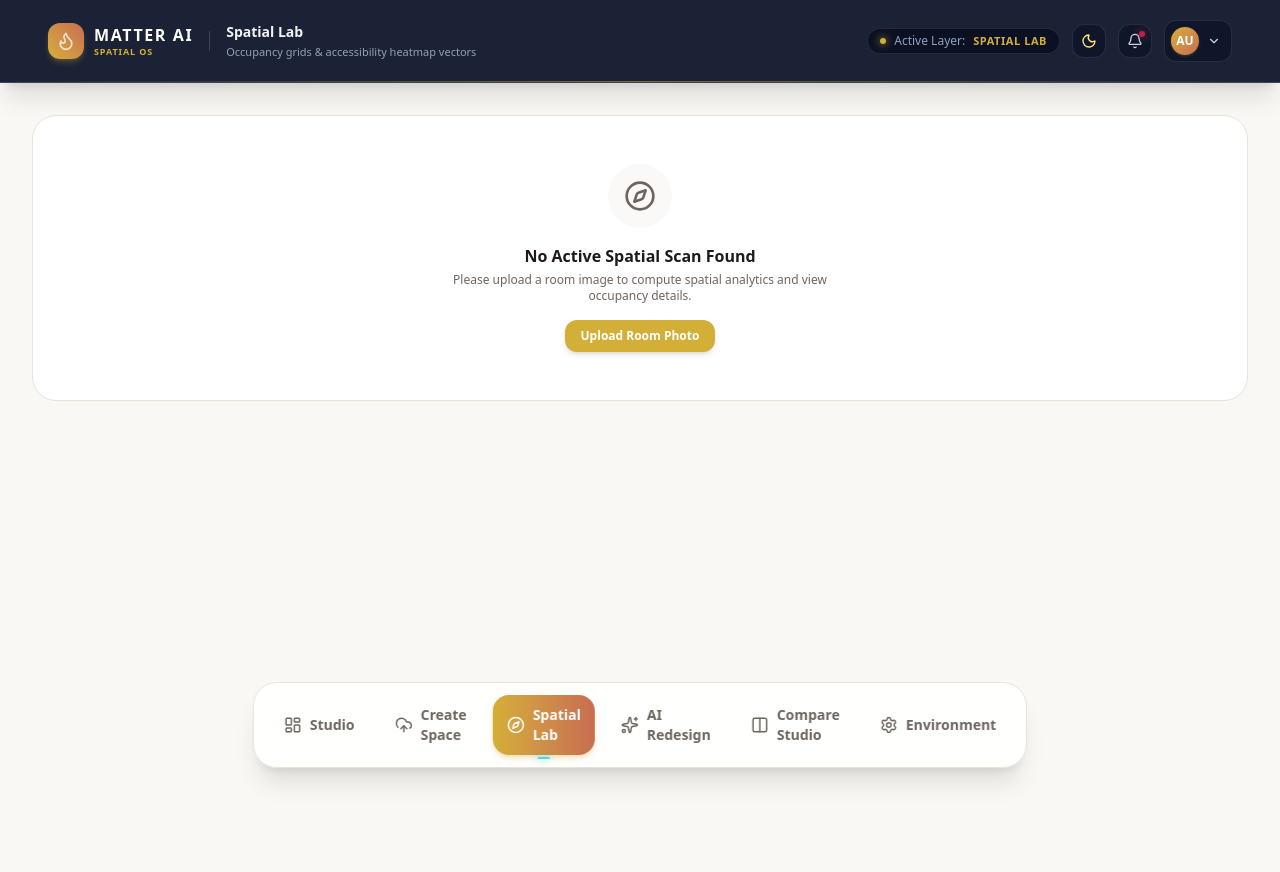
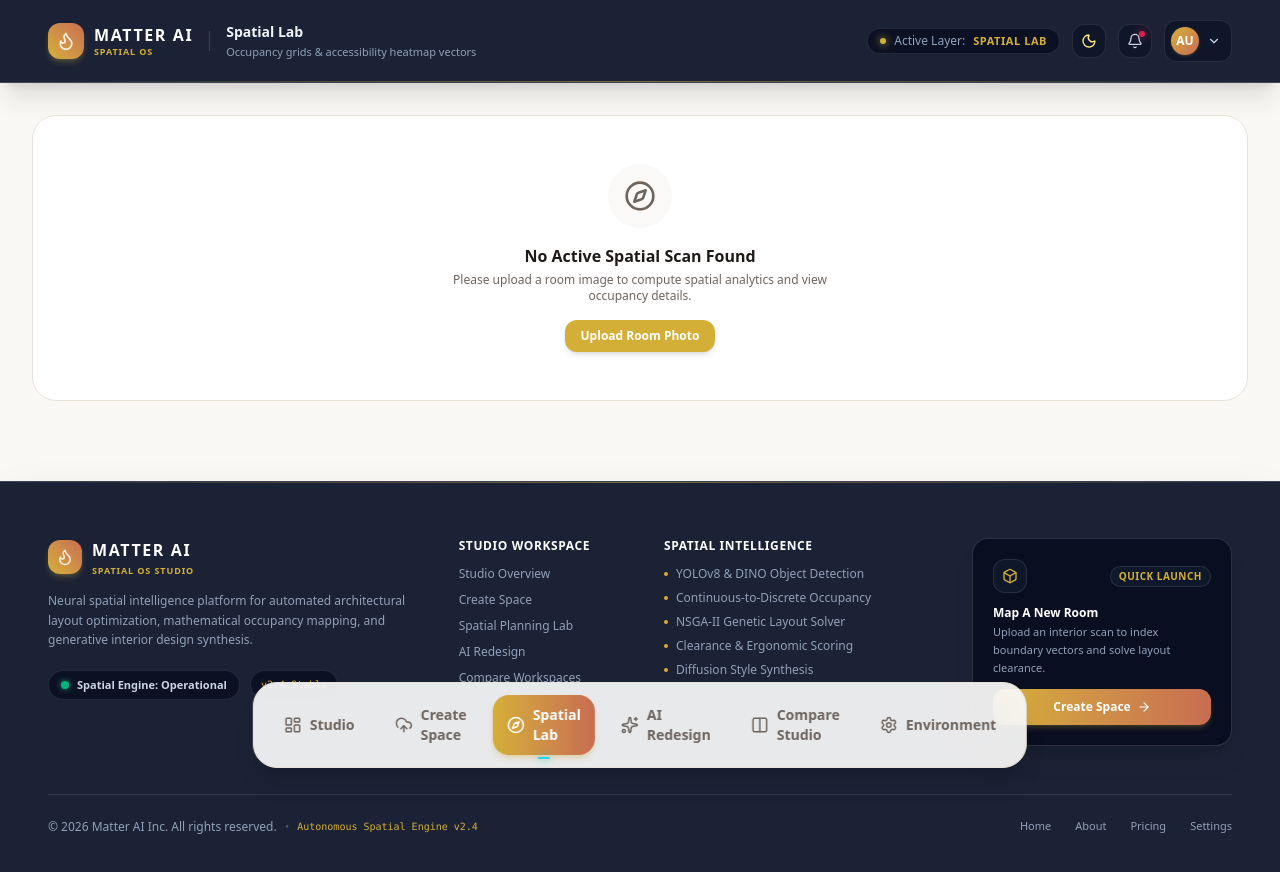
Before and after one commit to Ayushaggarwal05/Home_Decor_AI, a Next.js app in the folder frontend/: page /research in a window 1280 px wide. Shown: the top 872 px of the page. Before the commit the page ends 800 px from the top, so only its background shows below. Built offline with nearby package versions, Linux system fonts and the light colour scheme.

Commit message:
feat(studio): add professional dark slate & golden workspace footer

```diff
--- a/frontend/components/layout/DashboardShell.tsx
+++ b/frontend/components/layout/DashboardShell.tsx
@@ -5,6 +5,7 @@ import { usePathname } from 'next/navigation';
 import { motion, AnimatePresence } from 'framer-motion';
 import Navbar from './Navbar';
 import FloatingDock from './FloatingDock';
+import StudioFooter from './StudioFooter';
 
 interface DashboardShellProps {
   children: React.ReactNode;
@@ -54,7 +55,7 @@ export default function DashboardShell({ children }: DashboardShellProps) {
       <Navbar />
 
       {/* Main content wrapper */}
-      <div className="flex-1 flex flex-col min-w-0 w-full relative pb-28">
+      <div className="flex-1 flex flex-col min-w-0 w-full relative">
         <main className="flex-1 flex flex-col">
           <AnimatePresence mode="wait">
             <motion.div
@@ -69,6 +70,9 @@ export default function DashboardShell({ children }: DashboardShellProps) {
             </motion.div>
           </AnimatePresence>
         </main>
+
+        {/* Studio Workspace Footer */}
+        <StudioFooter />
       </div>
 
       {/* Floating Pill Dock Navigation at bottom center */}
--- /dev/null
+++ b/frontend/components/layout/StudioFooter.tsx
@@ -0,0 +1,168 @@
+'use client';
+
+import React from 'react';
+import Link from 'next/link';
+import { Flame, ArrowRight, Box } from 'lucide-react';
+
+export default function StudioFooter() {
+  return (
+    <footer className="border-t border-white/15 bg-slate-900/95 backdrop-blur-2xl text-white pt-14 pb-32 sm:pb-36 px-4 sm:px-8 lg:px-12 w-full relative z-10 font-sans mt-12 shadow-2xl">
+      {/* Glowing top golden accent highlight line matching Navbar */}
+      <div className="absolute top-0 left-0 right-0 h-[1px] bg-gradient-to-r from-transparent via-[#D4AF37]/50 to-transparent pointer-events-none" />
+
+      <div className="max-w-7xl mx-auto space-y-12">
+        {/* Main Grid: Brand + 3 Column Links + Quick Action Card */}
+        <div className="grid grid-cols-1 md:grid-cols-12 gap-8 lg:gap-12">
+
+          {/* Brand Info & Mission */}
+          <div className="md:col-span-4 space-y-4">
+            <Link href="/studio" className="flex items-center space-x-2.5 group w-fit">
+              <div className="p-2 bg-gradient-to-tr from-[#D4AF37] to-[#C86D51] rounded-xl shadow-md shadow-[#D4AF37]/25 group-hover:scale-105 transition-transform duration-300">
+                <Flame className="h-4.5 w-4.5 text-white animate-pulse" />
+              </div>
+              <div>
+                <span className="text-base font-black tracking-widest text-white uppercase">
+                  Matter AI
+                </span>
+                <p className="text-[9px] font-semibold text-[#D4AF37] tracking-widest uppercase leading-none mt-1">
+                  Spatial OS Studio
+                </p>
+              </div>
+            </Link>
+
+            <p className="text-xs text-slate-400 leading-relaxed max-w-sm">
+              Neural spatial intelligence platform for automated architectural layout optimization, mathematical occupancy mapping, and generative interior design synthesis.
+            </p>
+
+            <div className="flex flex-wrap items-center gap-2.5 pt-1">
+              <div className="inline-flex items-center space-x-2 px-3 py-1.5 rounded-full bg-slate-950/60 border border-white/10 text-[11px] font-semibold text-slate-300">
+                <span className="h-2 w-2 rounded-full bg-emerald-400 animate-pulse shadow-[0_0_6px_rgba(52,211,153,0.8)]" />
+                <span>Spatial Engine: Operational</span>
+              </div>
+              <div className="inline-flex items-center space-x-1.5 px-2.5 py-1.5 rounded-full bg-slate-950/60 border border-white/10 text-[10px] font-mono text-[#D4AF37]">
+                <span>v2.4 Stable</span>
+              </div>
+            </div>
+          </div>
+
+          {/* Column 1: Studio Modules */}
+          <div className="md:col-span-2 space-y-3">
+            <h4 className="text-xs font-bold text-white uppercase tracking-wider">
+              Studio Workspace
+            </h4>
+            <ul className="space-y-2.5 text-xs text-slate-400">
+              <li>
+                <Link href="/studio" className="hover:text-[#D4AF37] transition-colors">
+                  Studio Overview
+                </Link>
+              </li>
+              <li>
+                <Link href="/upload" className="hover:text-[#D4AF37] transition-colors">
+                  Create Space
+                </Link>
+              </li>
+              <li>
+                <Link href="/research" className="hover:text-[#D4AF37] transition-colors">
+                  Spatial Planning Lab
+                </Link>
+              </li>
+              <li>
+                <Link href="/redesign" className="hover:text-[#D4AF37] transition-colors">
+                  AI Redesign
+                </Link>
+              </li>
+              <li>
+                <Link href="/compare" className="hover:text-[#D4AF37] transition-colors">
+                  Compare Workspaces
+                </Link>
+              </li>
+            </ul>
+          </div>
+
+          {/* Column 2: Core Capabilities */}
+          <div className="md:col-span-3 space-y-3">
+            <h4 className="text-xs font-bold text-white uppercase tracking-wider">
+              Spatial Intelligence
+            </h4>
+            <ul className="space-y-2 text-xs text-slate-400">
+              <li className="flex items-center gap-2">
+                <span className="h-1 w-1 rounded-full bg-[#D4AF37]" />
+                <span>YOLOv8 & DINO Object Detection</span>
+              </li>
+              <li className="flex items-center gap-2">
+                <span className="h-1 w-1 rounded-full bg-[#D4AF37]" />
+                <span>Continuous-to-Discrete Occupancy</span>
+              </li>
+              <li className="flex items-center gap-2">
+                <span className="h-1 w-1 rounded-full bg-[#D4AF37]" />
+                <span>NSGA-II Genetic Layout Solver</span>
+              </li>
+              <li className="flex items-center gap-2">
+                <span className="h-1 w-1 rounded-full bg-[#D4AF37]" />
+                <span>Clearance & Ergonomic Scoring</span>
+              </li>
+              <li className="flex items-center gap-2">
+                <span className="h-1 w-1 rounded-full bg-[#D4AF37]" />
+                <span>Diffusion Style Synthesis</span>
+              </li>
+            </ul>
+          </div>
+
+          {/* Column 3: Quick Action Card */}
+          <div className="md:col-span-3">
+            <div className="p-5 rounded-2xl bg-slate-950/70 border border-white/15 shadow-xl space-y-3 relative overflow-hidden group hover:border-[#D4AF37]/50 transition-all">
+              <div className="flex items-center justify-between">
+                <div className="p-2 rounded-xl bg-slate-900 border border-white/10 text-[#D4AF37]">
+                  <Box className="h-4 w-4" />
+                </div>
+                <span className="text-[10px] font-bold text-[#D4AF37] uppercase tracking-wider bg-slate-900 px-2 py-0.5 rounded-md border border-white/10">
+                  Quick Launch
+                </span>
+              </div>
+              <div>
+                <h5 className="text-xs font-bold text-white">Map A New Room</h5>
+                <p className="text-[11px] text-slate-400 mt-0.5 leading-relaxed">
+                  Upload an interior scan to index boundary vectors and solve layout clearance.
+                </p>
+              </div>
+              <Link
+                href="/upload"
+                className="w-full py-2.5 px-3 bg-gradient-to-r from-[#D4AF37] to-[#C86D51] hover:opacity-95 text-white font-bold text-xs rounded-xl flex items-center justify-center space-x-1.5 shadow-md shadow-[#D4AF37]/20 transition-all cursor-pointer"
+              >
+                <span>Create Space</span>
+                <ArrowRight className="h-3.5 w-3.5" />
+              </Link>
+            </div>
+          </div>
+
+        </div>
+
+        {/* Bottom Metadata & Legal Bar */}
+        <div className="border-t border-white/10 pt-6 flex flex-col sm:flex-row items-center justify-between gap-4 text-xs text-slate-400">
+          <div className="flex items-center space-x-2">
+            <span>© {new Date().getFullYear()} Matter AI Inc. All rights reserved.</span>
+            <span className="hidden sm:inline text-white/20">•</span>
+            <span className="hidden sm:inline font-mono text-[10px] text-[#D4AF37]">
+              Autonomous Spatial Engine v2.4
+            </span>
+          </div>
+
+          <div className="flex items-center space-x-6 text-[11px]">
+            <Link href="/" className="hover:text-[#D4AF37] transition-colors">
+              Home
+            </Link>
+            <Link href="/about" className="hover:text-[#D4AF37] transition-colors">
+              About
+            </Link>
+            <Link href="/pricing" className="hover:text-[#D4AF37] transition-colors">
+              Pricing
+            </Link>
+            <Link href="/settings" className="hover:text-[#D4AF37] transition-colors">
+              Settings
+            </Link>
+          </div>
+        </div>
+      </div>
+    </footer>
+  );
+}
```
